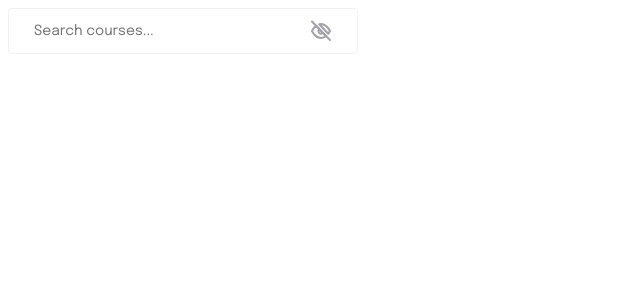
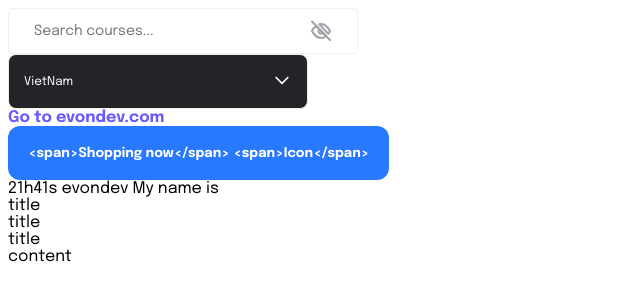
Before and after one commit to evondev/javascript-class-3, a plain HTML site: page index.html in a window 1280 px wide. Shown: the whole page, without its empty margins (0-640 px from the left). Drawn offline with Linux system fonts and the light colour scheme.

Commit message:
update content day8

```diff
--- a/index.html
+++ b/index.html
@@ -51,6 +51,11 @@
         transform: translateY(-50%);
         right: var(--px);
       }
+      a.is-active {
+        text-decoration: none;
+        color: #6a5af9;
+        font-weight: bold;
+      }
     </style>
     <div class="input-wrapper">
       <input type="text" placeholder="Search courses..." class="input" />
@@ -79,6 +84,185 @@
         </svg>
       </div>
     </div>
-    <script src="./scripts/day5/array-exercises.js"></script>
+    <style>
+      .dropdown {
+        position: relative;
+        width: 100%;
+        max-width: 300px;
+        font-family: "Poppins", sans-serif;
+        display: none;
+        --spacing: 20px;
+        --radius: 8px;
+        --padding: 15px;
+        --border: #eee;
+      }
+      .dropdown.is-show {
+        display: block;
+      }
+      .dropdown-select {
+        padding: var(--padding);
+        border: 1px solid var(--border);
+        border-radius: var(--radius);
+        display: flex;
+        justify-content: space-between;
+        align-items: center;
+        cursor: pointer;
+        color: white;
+        background-color: #222428;
+        font-size: 12px;
+        transition: all 0.2s linear;
+      }
+      .dropdown:hover .dropdown-select {
+        border-color: #6a5af9;
+        box-shadow: 0 0 0 2px rgba(106, 90, 249, 0.5);
+      }
+      .dropdown-list {
+        position: absolute;
+        top: calc(100% + var(--spacing));
+        left: 0;
+        width: 100%;
+        z-index: 10;
+        border: 1px solid var(--border);
+        border-radius: var(--radius);
+        opacity: 0;
+        visibility: hidden;
+        transition: all 0.2s ease;
+        background-color: #333741;
+        padding: 10px;
+      }
+      .dropdown-list:before {
+        content: "";
+        position: absolute;
+        top: 0;
+        left: 0;
+        width: 100%;
+        height: var(--spacing);
+        transform: translateY(-100%);
+        background-color: transparent;
+        opacity: 0;
+      }
+      .dropdown-item {
+        padding: var(--padding);
+        cursor: pointer;
+        font-size: 12px;
+        color: white;
+        border-radius: inherit;
+      }
+      .dropdown-item:hover {
+        background-color: #2b2d35;
+      }
+      .dropdown:hover .dropdown-list {
+        opacity: 1;
+        visibility: visible;
+      }
+    </style>
+    <div class="dropdown" id="dropdown">
+      <div class="dropdown-select">
+        <span class="dropdown-value">VietNam</span>
+        <span>
+          <svg
+            xmlns="http://www.w3.org/2000/svg"
+            style="width: 20px; height: 20px"
+            fill="none"
+            viewBox="0 0 24 24"
+            stroke="currentColor"
+          >
+            <path
+              stroke-linecap="round"
+              stroke-linejoin="round"
+              stroke-width="2"
+              d="M19 9l-7 7-7-7"
+            />
+          </svg>
+        </span>
+      </div>
+      <div class="dropdown-list">
+        javascript
+        <div class="dropdown-item 1">American</div>
+        reactjs
+        <div class="dropdown-item 2">Canada</div>
+        <div class="dropdown-item 3">Australia</div>
+      </div>
+    </div>
+    <a href="https://evondev.com" role="link">Go to evondev.com</a>
+    <!-- beforebegin -->
+    <span class="empty">
+      <!-- afterbegin -->
+      evondev
+      <!-- beforeend -->
+    </span>
+    <!-- afterend -->
+    <div class="tab-wrapper"></div>
+    <style>
+      button.button {
+        display: flex;
+        justify-content: center;
+        align-items: center;
+        padding: 20px;
+        color: white;
+        background-color: #2979ff;
+        border-radius: 12px;
+        outline: none;
+        border: none;
+        font-weight: bold;
+        cursor: pointer;
+        gap: 20px;
+      }
+    </style>
+    <!-- <button class="button">
+      <span>Shopping now</span>
+      <span>Icon</span>
+    </button> -->
+    <script src="./scripts/day8/dom.js"></script>
+    <!-- <script>
+      class Car {
+        constructor(obj) {
+          this.id = obj.id;
+          this.name = obj.name;
+          this.type = obj.type;
+          this.capacity = obj.capacity;
+          this.gasoline = obj.gasoline;
+          this.price = obj.price;
+          this.discount_price = obj.discount_price;
+          this.description = obj.description;
+          this.steering = obj.steering;
+        }
+      }
+      const results = [];
+      const names = [
+        "Koenigsegg",
+        "Nissan GT - R",
+        "Rolls-Royce",
+        "All New Rush",
+        "CR  - V",
+        "All New Terios",
+        "MG ZX Exclusice",
+        "New MG ZS",
+        "MG ZX Excite ",
+      ];
+      const types = ["Sport", "SUV", "MPV", "Sedan", "Coupe", "Hatchback"];
+      const capacities = [2, 4, 6, 8, 10, 12];
+      function getRandomArbitrary(min, max) {
+        return Math.random() * (max - min) + min;
+      }
+      for (let index = 0; index < 10; index++) {
+        const item = {
+          id: crypto.randomUUID(),
+          name: names[Math.floor(Math.random() * names.length)],
+          type: types[Math.floor(Math.random() * types.length)],
+          capacity: capacities[Math.floor(Math.random() * capacities.length)],
+          description:
+            "Lorem ipsum dolor, sit amet consectetur adipisicing elit. Blanditiis illum asperiores magni culpa eaque, architecto eveniet temporibus laudantium aperiam, iusto a itaque ea? Corporis quidem est odit harum labore possimus.",
+          steering: "Manual",
+          gasoline: Math.floor(getRandomArbitrary(80 + index, 200 + index)),
+          price: Math.floor(getRandomArbitrary(50 + index, 100 + index)),
+          discount_price: Math.floor(
+            getRandomArbitrary(70 + index, 130 + index)
+          ),
+        };
+        results.push(new Car(item));
+      }
+      console.log(JSON.stringify(results));
+    </script> -->
   </body>
 </html>
--- /dev/null
+++ b/scripts/day8/dom.js
@@ -0,0 +1,118 @@
+// # Selectors: .header, #header, .list, p, div, h2, a[href^="https"]
+{
+  // 1. querySelector -> single element
+  const body = document.querySelector("body");
+  const inputWrapper = document.querySelector(".input-wrapper");
+  const input = inputWrapper.querySelector("input");
+  const root = document.documentElement;
+  // 2. querySelectorAll -> multiple elements
+  const dropItems1 = document.querySelectorAll(".dropdown-item");
+  // 3. document.getElementsByClassName(className) -> multiple elements
+  const dropItems2 = document.getElementsByClassName("dropdown-item");
+  // 4. document.getElementById -> single element
+  const dropdown1 = document.getElementById("dropdown");
+  const dropdown2 = document.querySelector("#dropdown");
+  // 5. document.getElementsByTagName("div") -> multiple elements
+  const divItems1 = document.getElementsByTagName("div");
+  const divItems2 = document.querySelectorAll("div");
+}
+// # Attributes: class, id, href, src, role, ...
+{
+  // 1. element.getAttribute("attribute") -> value of attribute
+  const link = document.querySelector("a");
+  const linkHref = link.getAttribute("href");
+  // 2. element.setAttribute("attribute", "value") -> change value of attribute
+  link.setAttribute("class", "is-active");
+  // 3. element.removeAttribute("attribute") -> remove attribute from element
+  link.removeAttribute("role");
+  // 4. element.hasAttribute("attribute") -> boolean: true, false
+  console.log(link.hasAttribute("href")); // true
+}
+// # Class attribute
+{
+  const dropdown = document.querySelector(".dropdown");
+  if (dropdown) {
+    dropdown.classList.add("is-show", "is-hide");
+    dropdown.classList.remove("is-hide");
+    console.log(dropdown.classList.contains("is-hide"));
+    dropdown.className = `${dropdown.className} is-show`;
+  }
+}
+// # Content
+{
+  const dropdown = document.querySelector(".dropdown");
+  if (dropdown) {
+    // dropdown.textContent = "hello";
+    // console.log(dropdown.innerHTML);
+    // dropdown.innerHTML = `<div>inside of div</div>`;
+  }
+}
+// # CRUD element
+{
+  const link = document.querySelector("a");
+  // 1. create button element
+  const button = document.createElement("button");
+  // 2. add class 'button'
+  button.classList.add("button");
+  // 3. add text 'Shopping now'
+  // button.textContent = "Shopping now";
+  button.textContent = `<span>Shopping now</span>
+  <span>Icon</span>`;
+  // 4. display into body tag
+  link.appendChild(button);
+  // console.log("file: dom.js:65 ~ link:", link);
+  const linkClone = link.cloneNode(true);
+  // console.log("file: dom.js:66 ~ linkClone:", linkClone);
+  const dropdownList = document.querySelector(".dropdown-list");
+  console.log("file: dom.js:70 ~ dropdownList:", dropdownList);
+  console.log(link && link.hasChildNodes()); // contains text -> true
+  // dropdownList.remove();
+}
+// # Insert
+{
+  // 1. element.insertAdjacentText("position", "text only");
+  const emptySpan = document.querySelector("span.empty");
+  emptySpan.insertAdjacentText("afterend", "My name is ");
+  // 2. element.insertAdjacentElement(position, element)
+  const time = document.createElement("time");
+  time.textContent = "21h41s";
+  emptySpan.insertAdjacentElement("afterbegin", time);
+  // 3. element.insertAdjacentHTML(position, `html structure`)
+  const tabWrapper = document.querySelector(".tab-wrapper");
+  if (tabWrapper) {
+    const structure = `<div class="tab">
+    <div class="tab-header">
+      <div class="tab-item">title</div>
+      <div class="tab-item">title</div>
+      <div class="tab-item">title</div>
+    </div>
+    <div class="tab-content">content</div>
+  </div>`;
+    tabWrapper.insertAdjacentHTML("afterbegin", structure);
+  }
+}
+// # Traversing
+{
+  // 1. element.parentNode - element.parentElement
+  const firstDropItem = document.querySelector(".dropdown-item");
+  console.log(
+    "file: dom.js:98 ~ firstDropItem:",
+    firstDropItem.parentNode.parentNode
+  );
+  // 2. element.nextElementSibling, nextSibling, previousSibling, previousElementSibling
+  const nextItem = firstDropItem.nextElementSibling;
+  const nextItem2 = firstDropItem.nextSibling;
+  console.log("file: dom.js:105 ~ nextItem2:", nextItem2);
+  const prevItem = firstDropItem.previousElementSibling; // ignore text node
+  const prevItem2 = firstDropItem.previousSibling; // get also text node
+  console.log("file: dom.js:104 ~ nextItem:", prevItem2);
+  // 3. element.firstElementChild
+  const dropdown = document.querySelector(".dropdown");
+  console.log(dropdown.firstElementChild); // dropdown-select
+  console.log(dropdown.firstchild); // text: "\n"
+  console.log(dropdown.lastElementChild); // dropdown-list
+  console.log(dropdown.lastChild); // text: "\n"
+  // 4. children
+  console.log(dropdown.children); // HTMLCollections
+  console.log(dropdown.childNodes); // All nodes includes text node
+}
```
Also changed, not shown: 1 other file.
